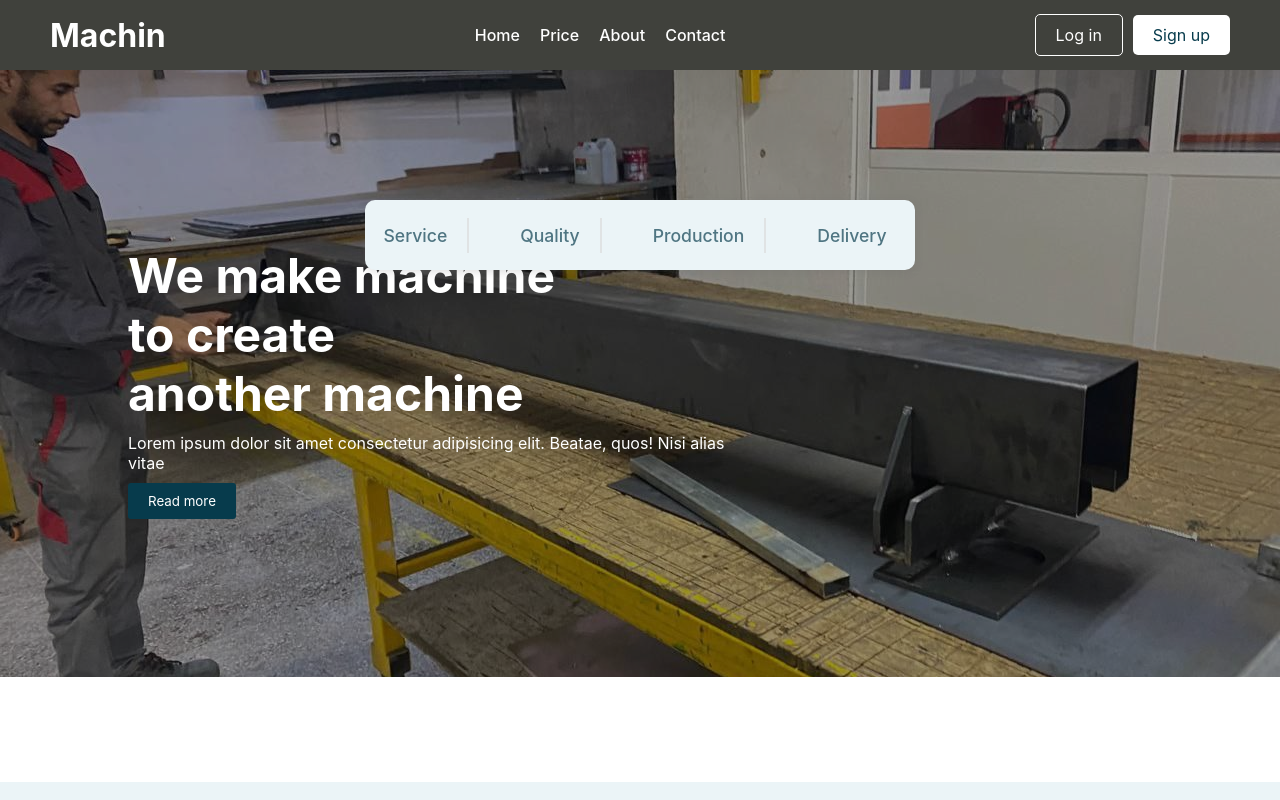
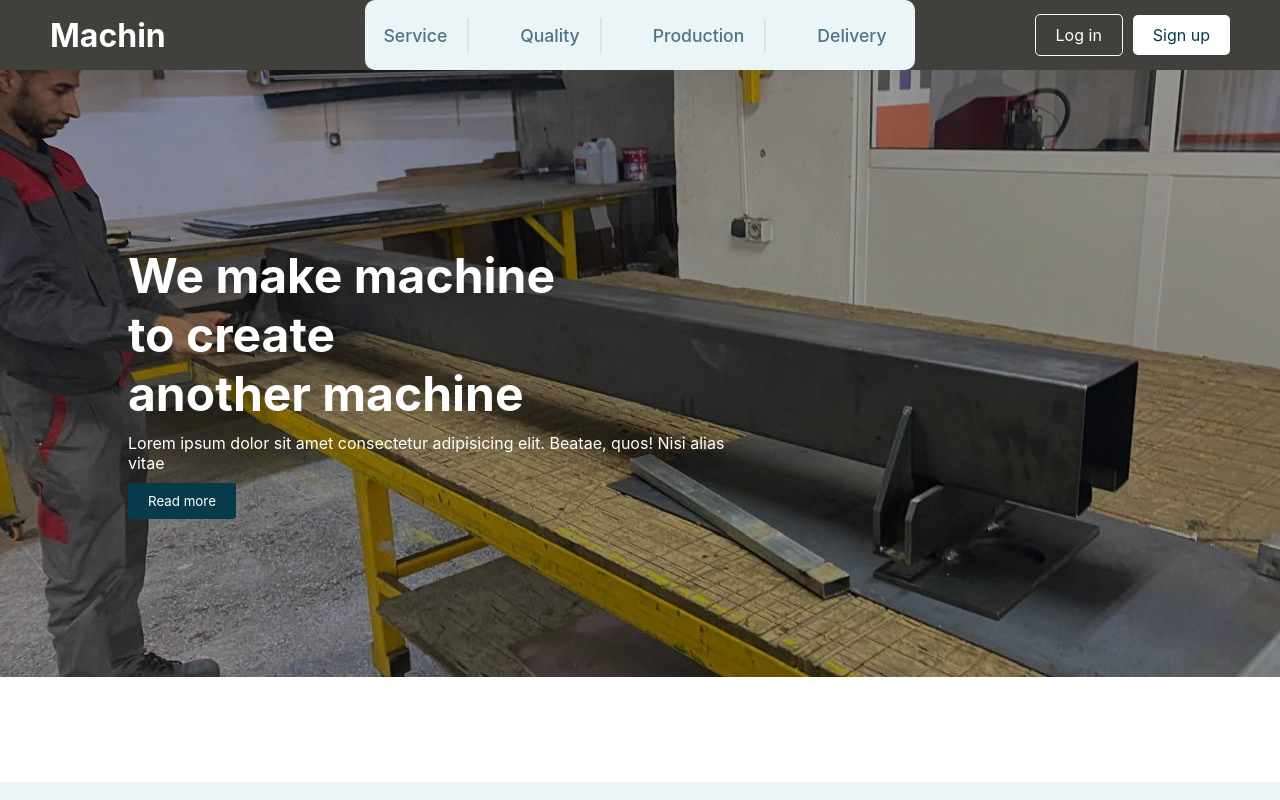
Before and after one commit to jellouli471/demo-site-machine, a React (Vite) app: page / in a window 1280 px wide. Shown: the top 800 px of the page. Built offline with nearby package versions, Linux system fonts and the light colour scheme.

Commit message:
Update Main.css

```diff
--- a/src/components/main/Main.css
+++ b/src/components/main/Main.css
@@ -50,7 +50,7 @@ color: white;
     height: 70px;
     background-color: #ebf4f7;
     position: absolute;
-    top: 200px;
+    top: 0px;
     display: flex;
     justify-content: center;
     align-items: center;
```
